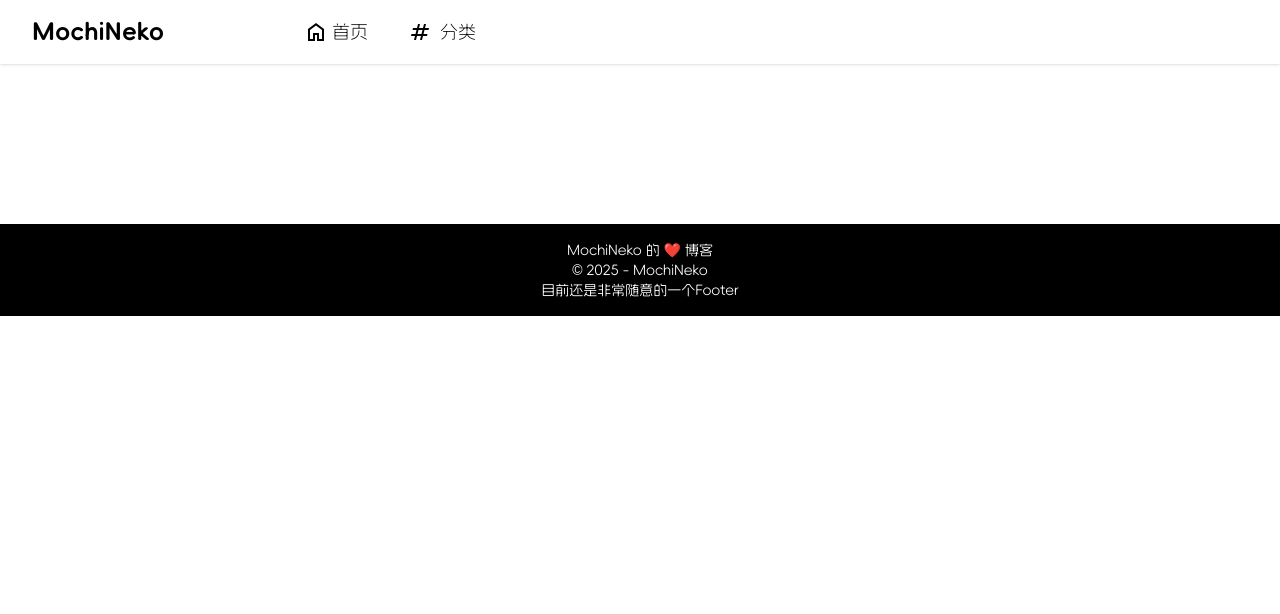
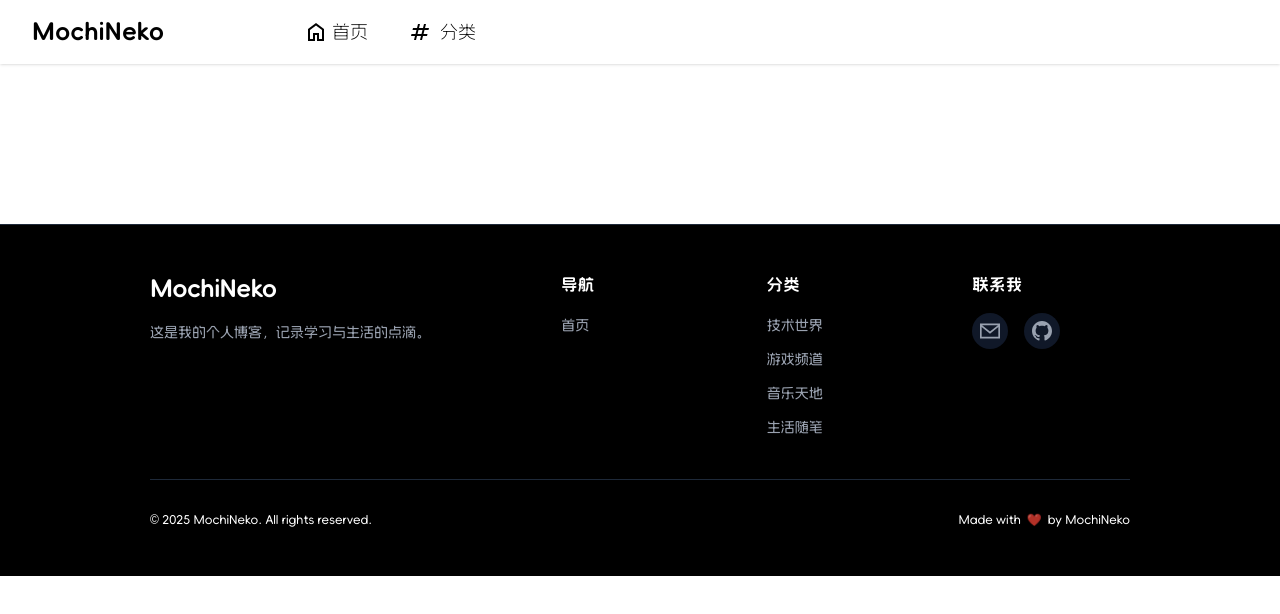
Before and after one commit to littlebearbug/mochineko, a Next.js app: page /category/game/ in a window 1280 px wide. Shown: the top 614 px of the page. Built offline with nearby package versions, Linux system fonts and the light colour scheme.

Commit message:
feat: 优化Footer

```diff
--- /dev/null
+++ b/components/navigation/Footer/icons.tsx
@@ -0,0 +1,29 @@
+import { SVGProps } from 'react';
+
+type IconProps = SVGProps<SVGSVGElement>;
+
+export const GithubIcon = (props: IconProps) => (
+  <svg
+    xmlns="http://www.w3.org/2000/svg"
+    width="24"
+    height="24"
+    viewBox="0 0 24 24"
+    fill="currentColor"
+    {...props}
+  >
+    <path d="M12 0c-6.626 0-12 5.373-12 12 0 5.302 3.438 9.8 8.207 11.387.599.111.793-.261.793-.577v-2.234c-3.338.726-4.033-1.416-4.033-1.416-.546-1.387-1.333-1.756-1.333-1.756-1.089-.745.083-.729.083-.729 1.205.084 1.839 1.237 1.839 1.237 1.07 1.834 2.807 1.304 3.492.997.107-.775.418-1.305.762-1.604-2.665-.305-5.467-1.334-5.467-5.931 0-1.311.469-2.381 1.236-3.221-.124-.303-.535-1.524.117-3.176 0 0 1.008-.322 3.301 1.23.957-.266 1.983-.399 3.003-.404 1.02.005 2.047.138 3.006.404 2.291-1.552 3.297-1.23 3.297-1.23.653 1.653.242 2.874.118 3.176.77.84 1.235 1.911 1.235 3.221 0 4.609-2.807 5.624-5.479 5.921.43.372.823 1.102.823 2.222v3.293c0 .319.192.694.801.576 4.765-1.589 8.199-6.086 8.199-11.386 0-6.627-5.373-12-12-12z" />
+  </svg>
+);
+
+export const EmailIcon = (props: IconProps) => (
+  <svg
+    xmlns="http://www.w3.org/2000/svg"
+    width="24"
+    height="24"
+    viewBox="0 0 24 24"
+    fill="currentColor"
+    {...props}
+  >
+    <path d="M0 3v18h24v-18h-24zm21.518 2l-9.518 7.713-9.518-7.713h19.036zm-19.518 14v-11.817l10 8.104 10-8.104v11.817h-20z" />
+  </svg>
+);
--- a/components/navigation/Footer/index.tsx
+++ b/components/navigation/Footer/index.tsx
@@ -1,16 +1,103 @@
 import Link from 'next/link';
+import { navLinks } from '../Navbar/data';
+import { GithubIcon, EmailIcon } from './icons';
 
 const Footer = () => {
+  const currentYear = new Date().getFullYear();
+
+  const simpleLinks = navLinks.filter((link) => !link.items);
+  const categoryLink = navLinks.find((link) => link.items);
+
   return (
-    <footer className="bg-black text-white p-4 text-center">
-      <p className="text-sm">
-        MochiNeko 的 ❤️{' '}
-        <Link href="/" className="hover:text-blue-500">
-          博客
-        </Link>
-      </p>
-      <p className="text-sm">© 2025 - MochiNeko</p>
-      <p className="text-sm">目前还是非常随意的一个Footer</p>
+    <footer className="w-full bg-black px-6 py-10 md:py-12 text-white border-t border-gray-800">
+      <div className="max-w-[980px] mx-auto">
+        <div className="grid grid-cols-2 lg:grid-cols-5 gap-8 lg:gap-12 mb-10">
+          <div className="col-span-2 flex flex-col gap-4">
+            <Link
+              href="/"
+              className="text-2xl font-bold tracking-tight text-white hover:text-gray-300 transition-colors"
+            >
+              MochiNeko
+            </Link>
+            <p className="text-gray-400 font-medium text-sm leading-relaxed max-w-sm">
+              这是我的个人博客，记录学习与生活的点滴。
+            </p>
+          </div>
+
+          <div className="col-span-1 flex flex-col gap-4">
+            <h3 className="font-bold text-base text-white uppercase tracking-wider">
+              导航
+            </h3>
+            <ul className="flex flex-col gap-2.5">
+              {simpleLinks.map((link) => (
+                <li key={link.label}>
+                  <Link
+                    href={link.path || '#'}
+                    className="text-gray-400 hover:text-white transition-colors text-sm inline-block font-medium"
+                  >
+                    {link.label}
+                  </Link>
+                </li>
+              ))}
+            </ul>
+          </div>
+
+          {categoryLink && categoryLink.items && (
+            <div className="col-span-1 flex flex-col gap-4">
+              <h3 className="font-bold text-base text-white uppercase tracking-wider">
+                {categoryLink.label}
+              </h3>
+              <ul className="flex flex-col gap-2.5">
+                {categoryLink.items.map((item) => (
+                  <li key={item.label}>
+                    <Link
+                      href={item.path || '#'}
+                      className="text-gray-400 hover:text-white transition-colors text-sm inline-block font-medium"
+                    >
+                      {item.label}
+                    </Link>
+                  </li>
+                ))}
+              </ul>
+            </div>
+          )}
+
+          <div className="col-span-2 lg:col-span-1 flex flex-col gap-4">
+            <h3 className="font-bold text-base text-white uppercase tracking-wider">
+              联系我
+            </h3>
+            <div className="flex gap-4">
+              <a
+                href="mailto:mochinekoiiiiii@gmail.com"
+                aria-label="Email"
+                className="text-gray-400 hover:text-white hover:scale-110 transition-all duration-300 bg-gray-900 p-2 rounded-full font-medium"
+              >
+                <EmailIcon className="w-5 h-5" />
+              </a>
+              <a
+                href="https://github.com/mochinek0"
+                target="_blank"
+                rel="noopener noreferrer"
+                aria-label="Github"
+                className="text-gray-400 hover:text-white hover:scale-110 transition-all duration-300 bg-gray-900 p-2 rounded-full font-medium"
+              >
+                <GithubIcon className="w-5 h-5" />
+              </a>
+            </div>
+          </div>
+        </div>
+
+        <div className="border-t border-gray-800 pt-8 flex flex-col sm:flex-row justify-between items-center gap-4">
+          <p className="text-xs text-white font-medium">
+            © {currentYear} MochiNeko. All rights reserved.
+          </p>
+          <div className="flex items-center gap-1.5 text-xs text-white font-medium">
+            <span>Made with</span>
+            <span className="text-red-500 animate-pulse">❤️</span>
+            <span>by MochiNeko</span>
+          </div>
+        </div>
+      </div>
     </footer>
   );
 };
```
